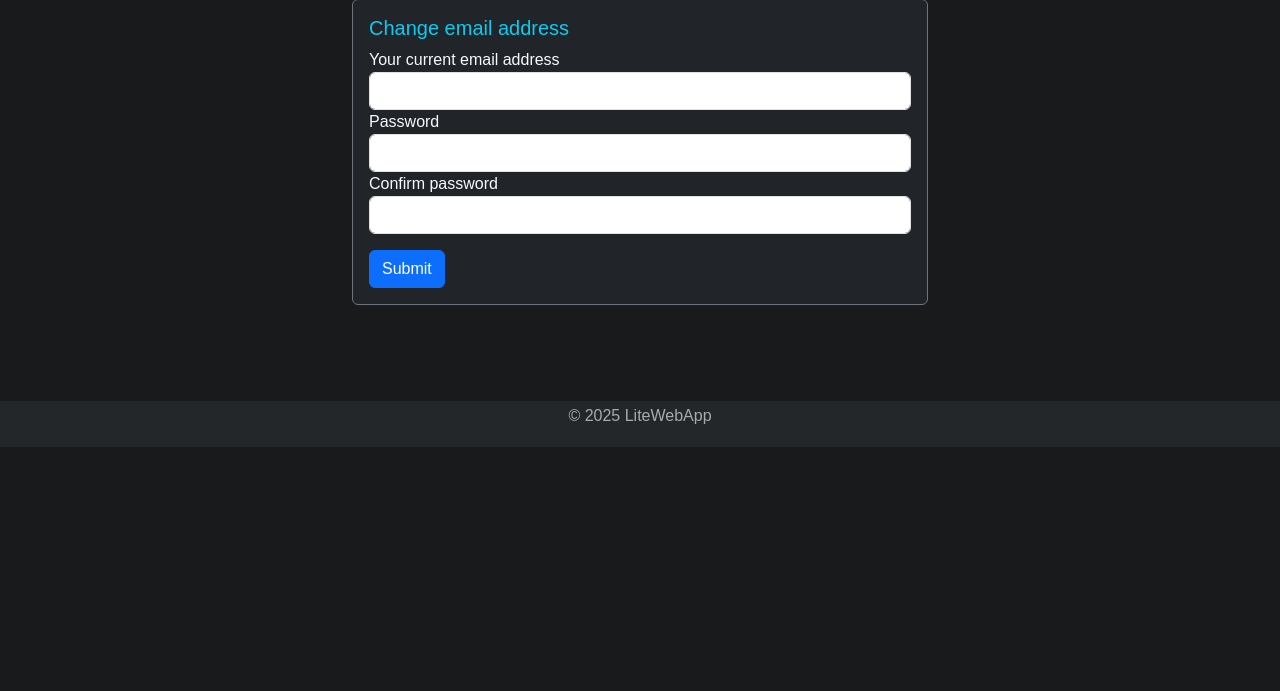
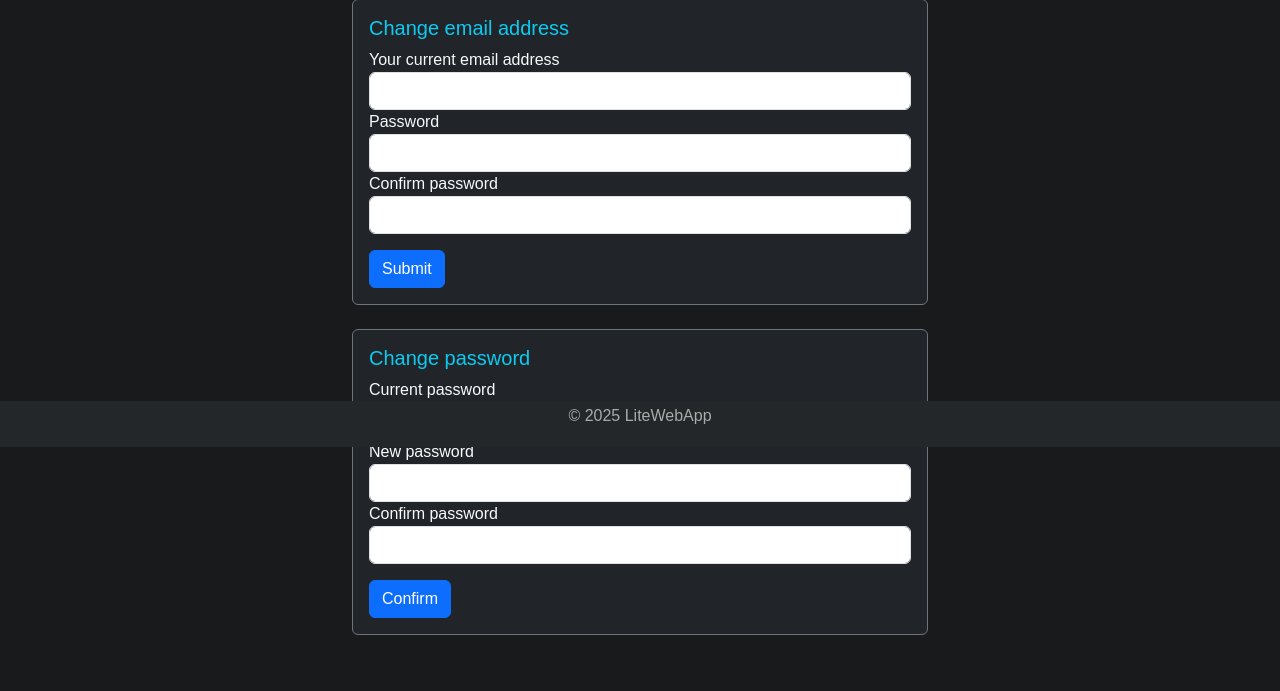
Before and after one commit to Grellou/LiteWebApp, a Flask app: page /profile in a window 1280 px wide. Shown: the part 353-1044 px from the top of the page. Before the commit the page ends 800 px from the top, so only its background shows below. Run offline with Flask 3, Linux system fonts and the light colour scheme; a user stored in the database is signed in; parts of the project's set-up code (start-up, migrations or seed data) failed here and were passed over.

Commit message:
Profile management completed. Item API started.

```diff
--- a/app/__init__.py
+++ b/app/__init__.py
@@ -68,10 +68,12 @@ def create_app():
     from app.routes.nagivation_route import bp as NavigationBlueprint
     from app.routes.user_route import bp as UserBlueprint
     from app.routes.api.user_route import bp as UserApiBlueprint
+    from app.routes.api.item_route import bp as ItemApiBlueprint
+
 
     app.register_blueprint(NavigationBlueprint)
     app.register_blueprint(UserBlueprint)
-
     api.register_blueprint(UserApiBlueprint)
+    api.register_blueprint(ItemApiBlueprint)
 
     return app
--- a/app/forms.py
+++ b/app/forms.py
@@ -52,6 +52,26 @@ class PasswordChangeForm(FlaskForm):
         if not re.search(r"[^A-Za-z0-9]", password):
             raise ValidationError("Password must contain at least one special.")
 
+# Form to update password in user profile
+class PasswordUpdateForm(FlaskForm):
+    password_current = PasswordField("Current password", validators=[DataRequired(), Length(min=8, max=40)])
+    password1 = PasswordField("New password", validators=[DataRequired(), Length(min=8, max=40)])
+    password2 = PasswordField("Confirm password", validators=[DataRequired(), EqualTo("password1")])
+    submit = SubmitField("Confirm")
+
+    # Password must contain uppercase, lowercase, digit and one special character
+    def validate_password1(self, field):
+        password = field.data
+        if not re.search(r"[A-Z]", password):
+            raise ValidationError("Password must contain at least one uppercase letter.")
+        if not re.search(r"[a-z]", password):
+            raise ValidationError("Password must contain at least one lowercase letter.")
+        if not re.search(r"[0-9]", password):
+            raise ValidationError("Password must contain at least one digit.")
+        if not re.search(r"[^A-Za-z0-9]", password):
+            raise ValidationError("Password must contain at least one special.")
+
+
 # Form to request email change
 class EmailChangeRequestForm(FlaskForm):
     email_address = StringField("Your current email address", validators=[DataRequired(), Email(), Length(max=40)])
--- a/app/routes/user_route.py
+++ b/app/routes/user_route.py
@@ -1,6 +1,6 @@
 from flask import Blueprint, flash, redirect, url_for, render_template
 from app import db
-from app.forms import RegistrationForm, LoginForm, PasswordResetForm, PasswordChangeForm, EmailChangeForm, EmailChangeRequestForm
+from app.forms import RegistrationForm, LoginForm, PasswordResetForm, PasswordChangeForm, EmailChangeForm, EmailChangeRequestForm, PasswordUpdateForm
 from app.models import UserModel
 from app.utility import generate_token, send_verification_email, confirm_token, generate_password_token, send_password_reset_email, confirm_password_token
 from app.utility import send_account_locked_email, generate_email_change_token, confirm_email_change_token, send_email_change_email
@@ -174,8 +174,38 @@ def change_password_page(token):
 @bp.route("/profile", methods=["POST", "GET"])
 @login_required
 def profile_page():
-    form = EmailChangeRequestForm()
-    return render_template("profile.html", form=form)
+    email_form = EmailChangeRequestForm()
+    password_form = PasswordUpdateForm()
+    return render_template("profile.html", email_form=email_form, password_form=password_form)
+
+# Update password in profile profile_page
+@bp.route("/update_password", methods=["POST"])
+@login_required
+def update_password_page():
+    form = PasswordUpdateForm()
+    if form.validate_on_submit():
+        # Check if valid current password
+        if not current_user.check_password(form.password_current.data):
+            flash("Password invalid", "danger")
+            return redirect(url_for("user.profile_page"))
+
+        try:
+            # Set new password
+            current_user.set_password(form.password1.data)
+            db.session.commit()
+            flash("Password has been changed successfully", "success")
+        except Exception as error:
+            db.session.rollback()
+            flash(f"Failed to update password: {str(error)}", "danger")
+
+    else:
+        # Form validation failed
+        for field, errors in form.errors.items():
+            for error in errors:
+                flash(f"{field}: {error}", "danger")
+
+    return redirect(url_for("user.profile_page"))
+
 
 # Change email request route
 @bp.route("/change_email", methods=["GET", "POST"])
--- a/app/templates/profile.html
+++ b/app/templates/profile.html
@@ -18,25 +18,53 @@
     <div class="card-body">
       <h5 class="card-title text-info">Change email address</h5>
       <form method="POST" action="{{ url_for('user.change_email_request_page') }}" novalidate>
-        {{ form.hidden_tag() }}
+        {{ email_form.hidden_tag() }}
 
-        {{ form.email_address.label }} {{ form.email_address(class="form-control") }}
-        {% for error in form.email_address.errors %}
+        {{ email_form.email_address.label }} {{ email_form.email_address(class="form-control") }}
+        {% for error in email_form.email_address.errors %}
           <div class="text-danger">{{ error }}</div>
         {% endfor %}
 
-        {{ form.password1.label }} {{ form.password1(class="form-control") }}
-        {% for error in form.password1.errors %}
+        {{ email_form.password1.label }} {{ email_form.password1(class="form-control") }}
+        {% for error in email_form.password1.errors %}
           <div class="text-danger">{{ error }}</div>
         {% endfor %}
 
-        {{ form.password2.label }} {{ form.password2(class="form-control") }}
-        {% for error in form.password2.errors %}
+        {{ email_form.password2.label }} {{ email_form.password2(class="form-control") }}
+        {% for error in email_form.password2.errors %}
           <div class="text-danger">{{ error }}</div>
         {% endfor %}
 
-        <button type="submit" class="btn btn-primary mt-3">Submit</button>
+        {{ email_form.submit(class="btn btn-primary mt-3") }}
+      </form>
     </div>
   </div>
+
+  <div class="card mb-4 bg-dark text-light border-secondary">
+    <div class="card-body">
+      <h5 class="card-title text-info">Change password</h5>
+      <form method="POST" action="{{ url_for('user.update_password_page') }}" novalidate>
+        {{ password_form.hidden_tag() }}
+
+        {{ password_form.password_current.label }} {{ password_form.password_current(class="form-control") }}
+        {% for error in password_form.password_current.errors %}
+          <div class="text-danger">{{ error }}</div>
+        {% endfor %}
+
+        {{ password_form.password1.label }} {{ password_form.password1(class="form-control") }}
+        {% for error in password_form.password1.errors %}
+          <div class="text-danger">{{ error }}</div>
+        {% endfor %}
+
+        {{ password_form.password2.label }} {{ password_form.password2(class="form-control") }}
+        {% for error in password_form.password2.errors %}
+          <div class="text-danger">{{ error }}</div>
+        {% endfor %}
+
+        {{ password_form.submit(class="btn btn-primary mt-3") }}
+      </form>
+    </div>
+  </div>
+
 </div>
 {% endblock %}
```
Also changed, not shown: app/models.py (+5 -2 lines), app/routes/api/item_route.py (added, +31 -0 lines), app/schemas.py (+8 -0 lines), migrations/versions/e68cf3827aec_added_columns_name_price_quantity_to_.py (added, +36 -0 lines), instance/database.db.
